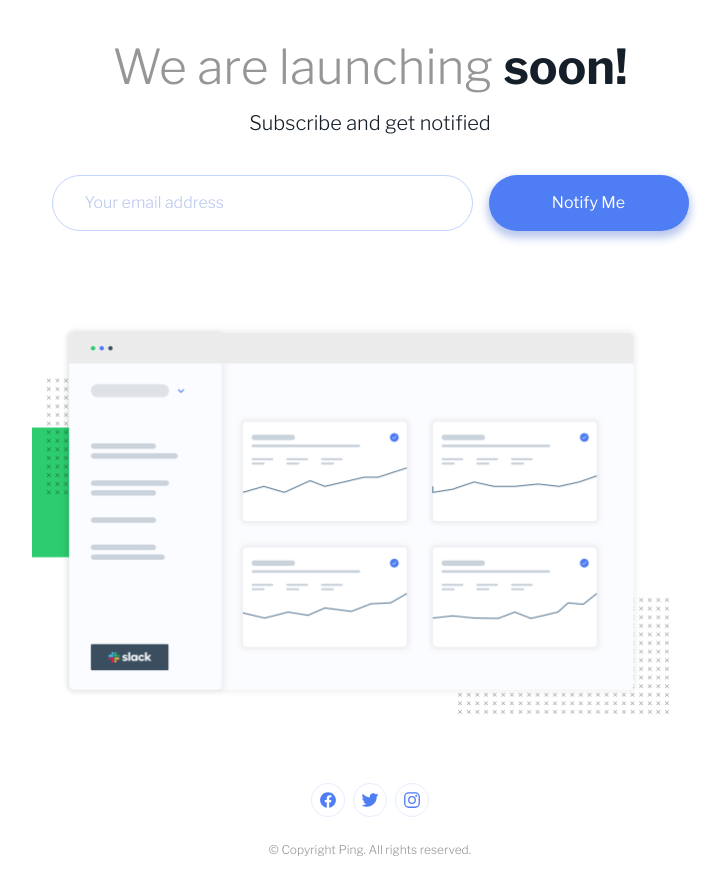
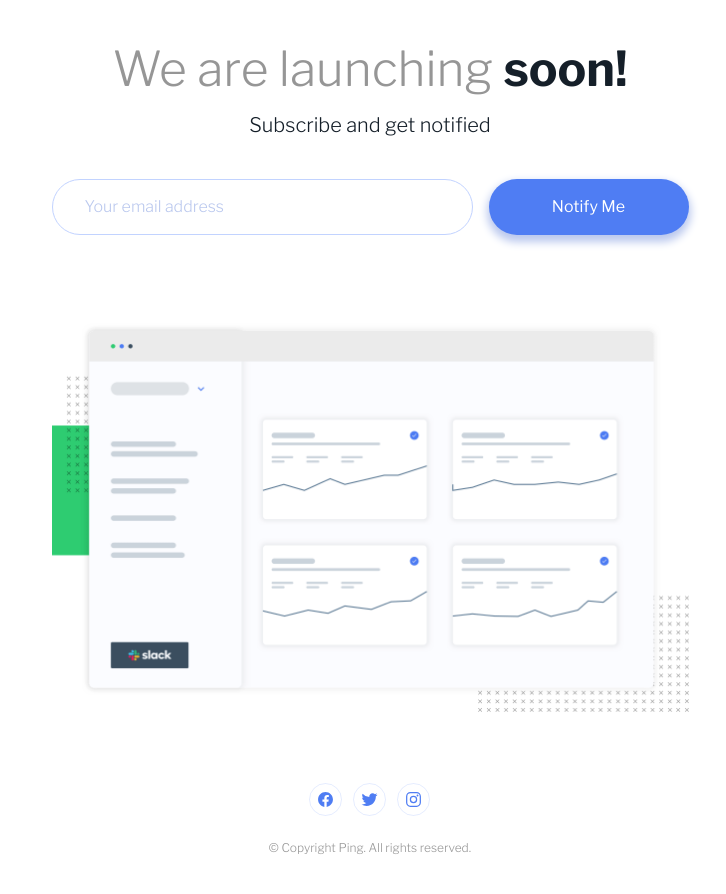
Before and after one commit to aga-siwek/frontend-mentor-ping-single-column-coming-soon-page, a plain HTML site: page index.html in a window 1280 px wide. Shown: the part 120-1014 px from the top of the page, without its empty margins (270-996 px from the left). Drawn offline with nearby package versions, Linux system fonts and the light colour scheme.

Commit message:
small correct with margin and gap

```diff
--- a/css/styles.css
+++ b/css/styles.css
@@ -4,7 +4,7 @@
     --color-secondary-2: hsl(223, 60%, 83%);
     --color-secondary-3: hsl(354, 100%, 66%);
     --color-secondary-4: hsl(223, 100%, 71%);
-    --color-secondary-5:  hsl(223, 87%, 63%, 15%);
+    --color-secondary-5: hsl(223, 87%, 63%, 15%);
     --color-neutral_1: hsl(0, 0%, 59%);
     --color-neutral_2: hsl(209, 33%, 12%);
     --color-neutral-3: hsl(0, 0%, 100%);
@@ -35,18 +35,18 @@ html {
     min-height: 100vh;
     text-align: center;
     align-items: center;
-    gap: 70px;
+    gap: calc(68rem/16);
     margin: auto auto;
 }
 
 .subscribe {
     display: flex;
     flex-direction: column;
-    gap: 70px;
+    gap: calc(70rem/16);
 }
 
 .subscribe__error {
-    gap: 40px
+    gap: calc(40rem/16);
 }
 
 .logo {
@@ -69,12 +69,11 @@ html {
 .subscribe__content {
     display: flex;
     flex-direction: column;
-    gap: 15px;
+    gap: calc(15rem/16);
 }
 
 .subscribe__img {
     max-width: 100%;
-    display: block;
 }
 
 .subscribe__header-text {
@@ -93,13 +92,12 @@ html {
     font-size: calc(12rem/16);
     color: var(--color-neutral_2);
     font-weight: 300;
-
 }
 
 .subscribe__form {
     display: flex;
     flex-direction: column;
-    gap: 10px;
+    gap: calc(10rem/16);
 }
 
 .subscribe__input {
@@ -157,32 +155,34 @@ html {
 .footer {
     display: flex;
     flex-direction: column;
-    gap: calc(27rem/16);
+    gap: calc(26rem/16);
     justify-content: center;
     justify-items: center;
 }
 
 .footer__social-media {
     display: flex;
-    gap: 10px;
+    gap: 13px;
     justify-content: center;
     justify-items: center;
 }
 
-.footer__social-media-icon{
+.footer__social-media-icon {
     border-radius: 50%;
-    width: 32px;
-    height: 32px;
+    width: 31px;
+    height: 31px;
     color: var(--color-neutral-3);
     outline: 1px solid var(--color-secondary-5);
     justify-content: center;
     align-items: center;
 }
 
-.footer__social-media-icon-svg{
+.footer__social-media-icon-svg {
     fill: var(--color-primary);
     padding: 7px;
- }
+    justify-content: center;
+    align-items: center;
+}
 
 
 
@@ -202,15 +202,15 @@ html {
     }
 
     .subscribe {
-        gap: 94px;
+        gap: calc(88rem/16);
     }
 
     .subscribe__error {
-        gap: 68px;
+        gap: calc(68rem/16);
     }
 
     .subscribe__items {
-        gap: 40px;
+        gap: calc(42rem/16);
     }
 
     .logo {
@@ -229,7 +229,7 @@ html {
     .subscribe__form {
         display: flex;
         flex-direction: row;
-        gap: 16px;
+        gap: calc(16rem/16);
         justify-content: center;
     }
 
@@ -259,7 +259,7 @@ html {
     }
 
     .subscribe__button:hover {
-        background-color:var(--color-secondary-4);
+        background-color: var(--color-secondary-4);
         cursor: pointer;
     }
 
@@ -271,7 +271,7 @@ html {
         cursor: pointer;
     }
 
-    .footer__social-media-icon-svg:hover{
+    .footer__social-media-icon-svg:hover {
         fill: var(--color-neutral-3);
         background-color: var(--color-primary);
         border-radius: 50%;
```
